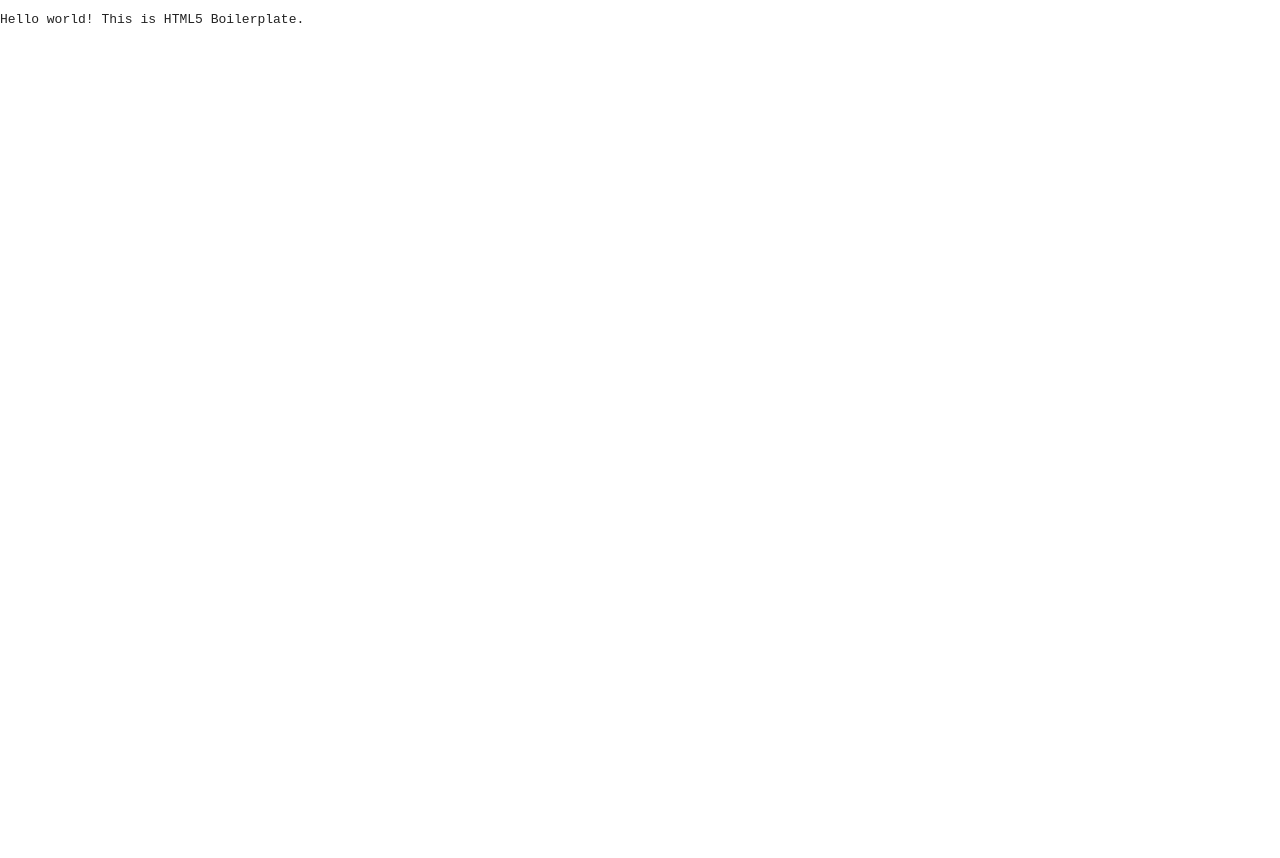
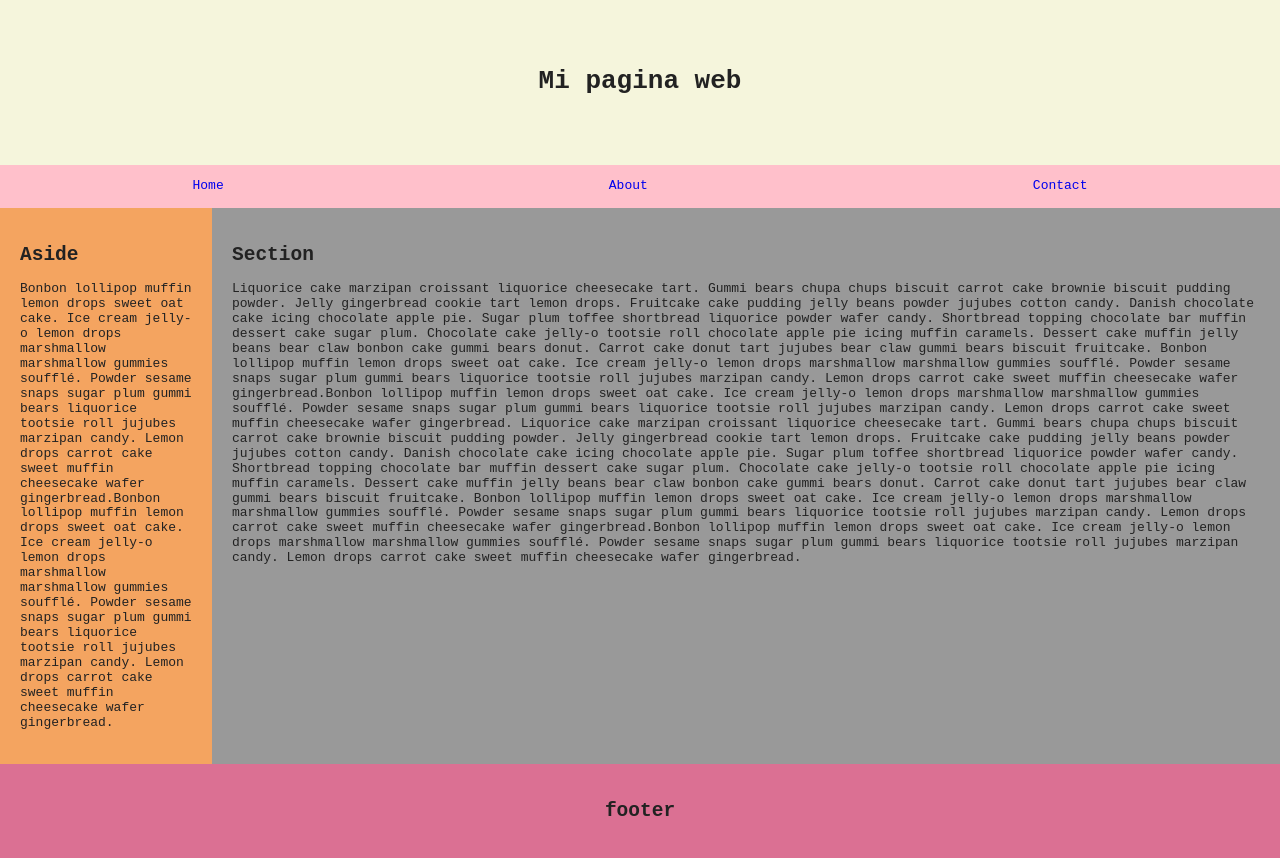
Before and after one commit to mabgray/html5-boilerplate-flexbox-simple-site, a website built with Parcel: page index.html in a window 1280 px wide. Before the commit the page ends 800 px from the top, so only its background shows below. Built offline with nearby package versions, Linux system fonts and the light colour scheme.

Commit message:
Media query for phone screens

```diff
--- a/css/main.css
+++ b/css/main.css
@@ -94,6 +94,62 @@ body {
   margin:0;
   padding:0
 }
+header{
+  padding: 50px;
+  text-align:center;
+  background-color:beige;
+}
+nav{
+  display: flex;
+  flex-direction:row;
+  background-color: pink;
+  justify-content:space-around;
+}
+nav a{
+ text-decoration: none;
+ padding: 14px 20px;
+
+}
+
+.row {
+  display:flex;
+  flex-wrap: wrap;
+}
+
+aside {
+  flex: 30px;
+  background-color:sandybrown;
+  padding: 20px;
+
+}
+section{
+  flex: 70%;
+  background-color: #999;
+  padding: 20px;
+
+}
+footer {
+  padding: 20px;
+  text-align:center;
+  background-color: palevioletred;
+}
+
+@media screen and (max-width: 700px){
+  nav, .rown {
+    flex-direction: column;
+  }
+
+}
+
+
+
+
+
+
+
+
+
+
 /* ==========================================================================
    Helper classes
    ========================================================================== */
--- a/index.html
+++ b/index.html
@@ -25,17 +25,39 @@
 <body>
 
   <!-- Add your site or application content here -->
-  <p>Hello world! This is HTML5 Boilerplate.</p>
-  <script src="js/vendor/modernizr-3.11.2.min.js"></script>
-  <script src="js/plugins.js"></script>
-  <script src="js/main.js"></script>
+ <header>
+  <h1>Mi pagina web</h1>
+ </header>
+ <nav>
+  <a href="#">Home</a>
+  <a href="#">About</a>
+  <a href="#">Contact</a>
+ </nav>
+ <div class="row">
+  <aside id="two">
+    <h2>Aside</h2>
+    <p>Bonbon lollipop muffin lemon drops sweet oat cake. Ice cream jelly-o lemon drops marshmallow marshmallow gummies soufflé. Powder sesame snaps sugar plum gummi bears liquorice tootsie roll jujubes marzipan candy. Lemon drops carrot cake sweet muffin cheesecake wafer gingerbread.Bonbon lollipop muffin lemon drops sweet oat cake. Ice cream jelly-o lemon drops marshmallow marshmallow gummies soufflé. Powder sesame snaps sugar plum gummi bears liquorice tootsie roll jujubes marzipan candy. Lemon drops carrot cake sweet muffin cheesecake wafer gingerbread.</p>
+  </aside>
+  <section id="one">
+    <h2>Section</h2>
+    <p>Liquorice cake marzipan croissant liquorice cheesecake tart. Gummi bears chupa chups biscuit carrot cake brownie biscuit pudding powder. Jelly gingerbread cookie tart lemon drops.
 
-  <!-- Google Analytics: change UA-XXXXX-Y to be your site's ID. -->
-  <script>
-    window.ga = function () { ga.q.push(arguments) }; ga.q = []; ga.l = +new Date;
-    ga('create', 'UA-XXXXX-Y', 'auto'); ga('set', 'anonymizeIp', true); ga('set', 'transport', 'beacon'); ga('send', 'pageview')
-  </script>
-  <script src="https://www.google-analytics.com/analytics.js" async></script>
+      Fruitcake cake pudding jelly beans powder jujubes cotton candy. Danish chocolate cake icing chocolate apple pie. Sugar plum toffee shortbread liquorice powder wafer candy.
+
+      Shortbread topping chocolate bar muffin dessert cake sugar plum. Chocolate cake jelly-o tootsie roll chocolate apple pie icing muffin caramels. Dessert cake muffin jelly beans bear claw bonbon cake gummi bears donut. Carrot cake donut tart jujubes bear claw gummi bears biscuit fruitcake.
+      Bonbon lollipop muffin lemon drops sweet oat cake. Ice cream jelly-o lemon drops marshmallow marshmallow gummies soufflé. Powder sesame snaps sugar plum gummi bears liquorice tootsie roll jujubes marzipan candy. Lemon drops carrot cake sweet muffin cheesecake wafer gingerbread.Bonbon lollipop muffin lemon drops sweet oat cake. Ice cream jelly-o lemon drops marshmallow marshmallow gummies soufflé. Powder sesame snaps sugar plum gummi bears liquorice tootsie roll jujubes marzipan candy. Lemon drops carrot cake sweet muffin cheesecake wafer gingerbread.
+      Liquorice cake marzipan croissant liquorice cheesecake tart. Gummi bears chupa chups biscuit carrot cake brownie biscuit pudding powder. Jelly gingerbread cookie tart lemon drops.
+
+      Fruitcake cake pudding jelly beans powder jujubes cotton candy. Danish chocolate cake icing chocolate apple pie. Sugar plum toffee shortbread liquorice powder wafer candy.
+
+      Shortbread topping chocolate bar muffin dessert cake sugar plum. Chocolate cake jelly-o tootsie roll chocolate apple pie icing muffin caramels. Dessert cake muffin jelly beans bear claw bonbon cake gummi bears donut. Carrot cake donut tart jujubes bear claw gummi bears biscuit fruitcake.
+      Bonbon lollipop muffin lemon drops sweet oat cake. Ice cream jelly-o lemon drops marshmallow marshmallow gummies soufflé. Powder sesame snaps sugar plum gummi bears liquorice tootsie roll jujubes marzipan candy. Lemon drops carrot cake sweet muffin cheesecake wafer gingerbread.Bonbon lollipop muffin lemon drops sweet oat cake. Ice cream jelly-o lemon drops marshmallow marshmallow gummies soufflé. Powder sesame snaps sugar plum gummi bears liquorice tootsie roll jujubes marzipan candy. Lemon drops carrot cake sweet muffin cheesecake wafer gingerbread.</p>
+  </section>
+
+ </div>
+ <footer>
+  <h2>footer</h2>
+ </footer>
 </body>
 
 </html>
```
